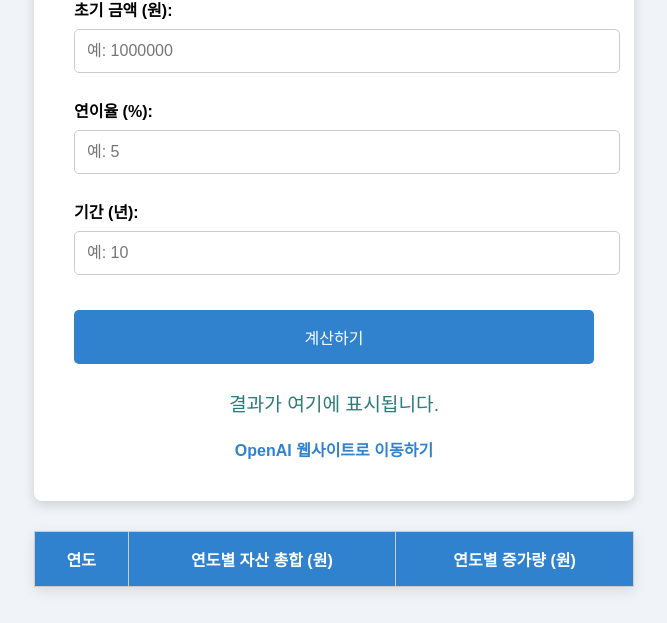
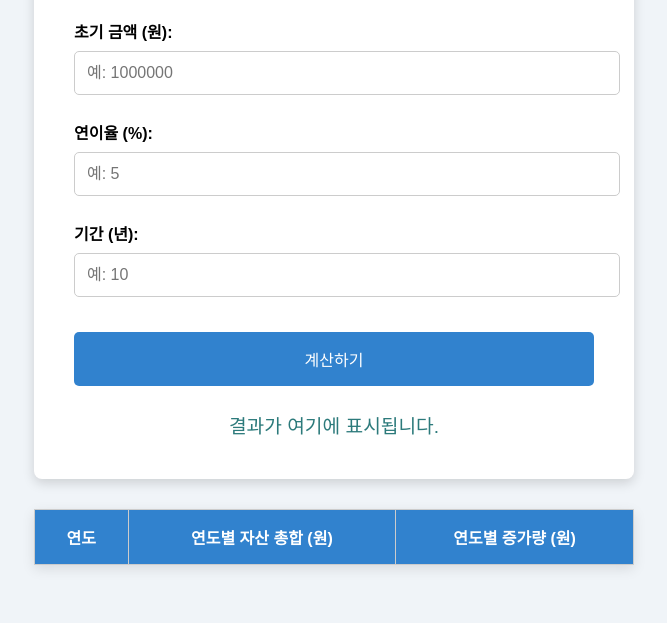
Before and after one commit to leeso0109/compound-interest-cal, a plain HTML site: page index.html in a window 1280 px wide. Shown: the part 177-800 px from the top of the page, without its empty margins (306-973 px from the left). Drawn offline with Linux system fonts and the light colour scheme.

Commit message:
Update index.html

```diff
--- a/index.html
+++ b/index.html
@@ -136,9 +136,6 @@
         <button onclick="calculateCompoundInterest()">계산하기</button>
 
         <div class="result" id="result">결과가 여기에 표시됩니다.</div>
-
-        <!-- 외부 링크 -->
-        <a href="https://www.openai.com" target="_blank" class="external-link">OpenAI 웹사이트로 이동하기</a>
     </div>
 
     <table id="resultTable">
```
